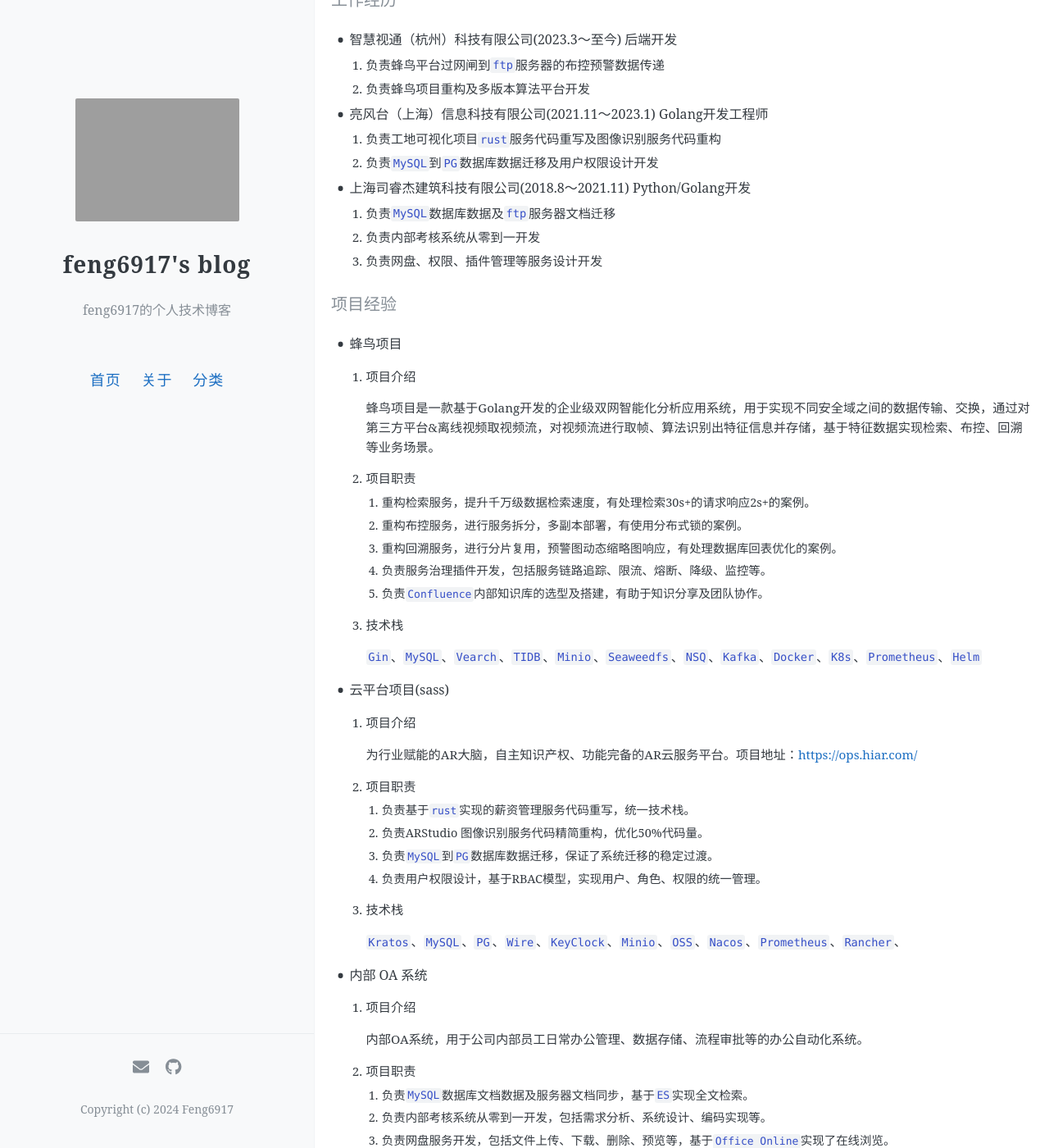
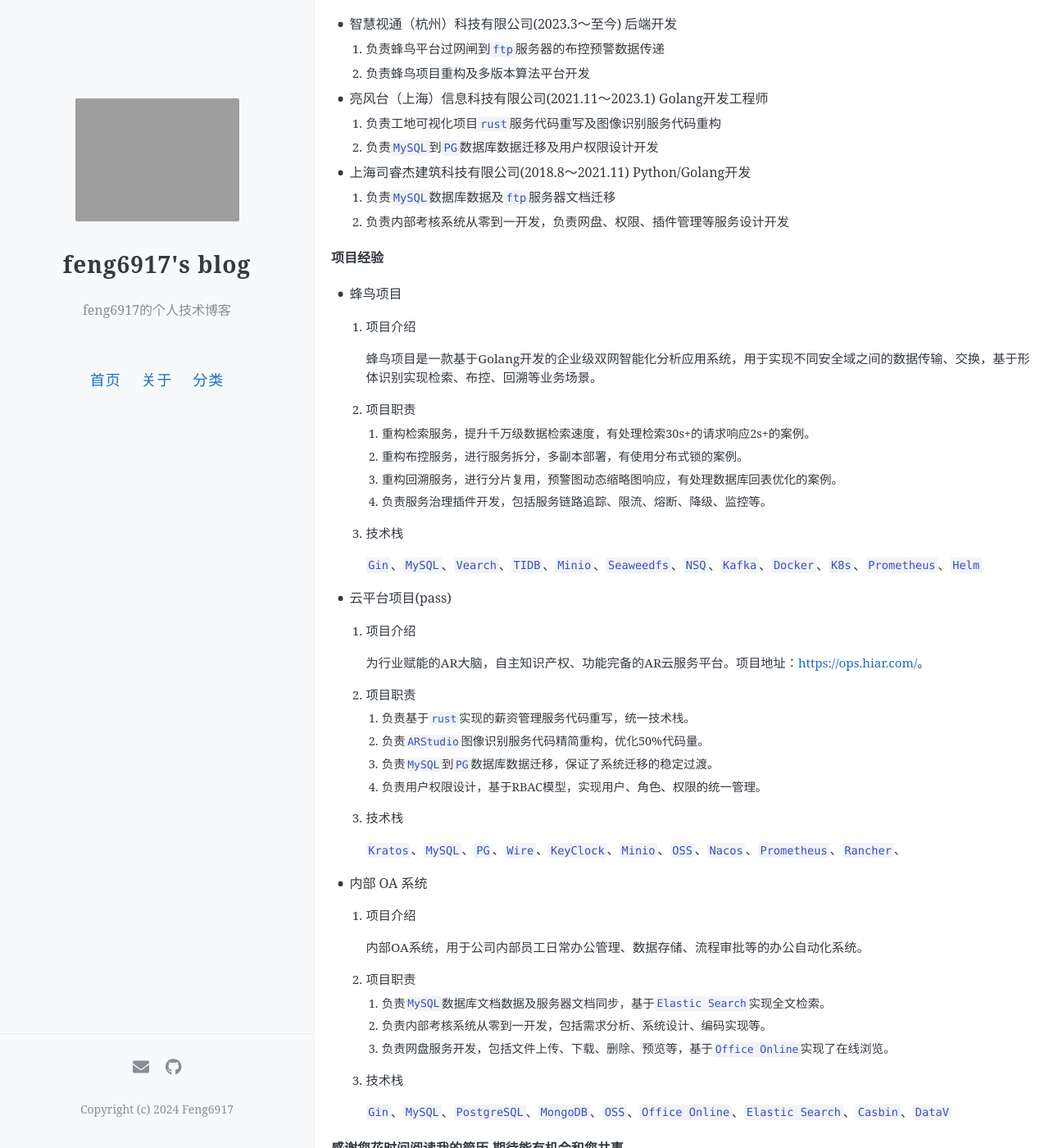
Before and after one commit to feng6917/feng6917.github.io, a Jekyll site: the page built from garbge/Golang-马燕争.md, in a window 1280 px wide and 1400 px high, scrolled down 716 px. Shown: the whole window at 82% size. Built offline with Jekyll 4.4.1, drawn with Linux system fonts in a browser that asks for light colours; our own code applies the rules of GitHub Pages for plain Markdown files; some of the changed text lies outside the part shown.

Commit message:
fix: garbage

```diff
--- a/garbge/Golang-马燕争.md
+++ b/garbge/Golang-马燕争.md
@@ -1,26 +1,26 @@
-#### 个人简历
+<h5 align = "center">个人简历</h5>
 
-#### 基本信息
+##### 基本信息
 
 - 马燕争
 - 本科, 南京航空航天大学
-- 手机号：166-5116-3607
+- 手机号：175-2132-8428
 - 邮箱：<feng6917@gmail.com>
 
-##### 自我介绍
+###### 自我介绍
 
     六年以上互联网研发经验，对后端架构和整体业务有深入的了解，对分布式、高并发、微服务架构设计有深度了解，对权限设计有深入了解，负责过日千万级数据的检索，有服务重构及数据迁移经验，有深入研究过语言底层实现，喜欢跟踪与钻研新技术，有开源代码调整和GUI开发经验。
 
-#### 工作技能
+##### 工作技能
 
 1. 掌握`Golang`语言，对`Channel`、`Context`、`Goroutine`、`Mutex`、`GC`等底层实现有一定了解，熟悉常用数据结构及设计模式。
-2. 熟悉`Gin`开源框架，熟悉`handlersChain`、`gin.Context`及`radix tree`设计实现，具备一定的框架定制开发能力。
+2. 深入了解`Gin`开源框架，熟悉`handlersChain`、`gin.Context`及`radix tree`设计实现，具备一定的框架定制开发能力。
 3. 熟悉`MySQL`数据库，包括索引、事务、锁、存储引擎等概念，熟悉`SQL`语句优化和调优方法，具备一定的数据库设计能力。
 4. 熟悉`Redis`数据库，熟悉常用数据结构、持久化、主从复制、哨兵、过期策略等，具备一定的缓存设计能力。
 5. 熟悉常见消息中间件的使用，如`NSQ`、`Kafka`等，熟悉缓存队列、消息队列及延迟队列的设计原理和实现。
 6. 熟悉容器化开发，熟悉`Docker`、`Kubernetes`等容器化技术，具备一定的容器化部署和运维能力。
 
-#### 工作经历
+##### 工作经历
 
 - 智慧视通（杭州）科技有限公司(2023.3～至今) 后端开发
   1. 负责蜂鸟平台过网闸到`ftp`服务器的布控预警数据传递
@@ -32,37 +32,35 @@
 
 - 上海司睿杰建筑科技有限公司(2018.8～2021.11) Python/Golang开发
   1. 负责`MySQL`数据库数据及`ftp`服务器文档迁移
-  2. 负责内部考核系统从零到一开发
-  3. 负责网盘、权限、插件管理等服务设计开发
+  2. 负责内部考核系统从零到一开发，负责网盘、权限、插件管理等服务设计开发
 
-#### 项目经验
+##### 项目经验
 
 - 蜂鸟项目
 
     1. 项目介绍
 
-        蜂鸟项目是一款基于Golang开发的企业级双网智能化分析应用系统，用于实现不同安全域之间的数据传输、交换，通过对第三方平台&离线视频取视频流，对视频流进行取帧、算法识别出特征信息并存储，基于特征数据实现检索、布控、回溯等业务场景。
+        蜂鸟项目是一款基于Golang开发的企业级双网智能化分析应用系统，用于实现不同安全域之间的数据传输、交换，基于形体识别实现检索、布控、回溯等业务场景。
 
     2. 项目职责
         1. 重构检索服务，提升千万级数据检索速度，有处理检索30s+的请求响应2s+的案例。
         2. 重构布控服务，进行服务拆分，多副本部署，有使用分布式锁的案例。
         3. 重构回溯服务，进行分片复用，预警图动态缩略图响应，有处理数据库回表优化的案例。
         4. 负责服务治理插件开发，包括服务链路追踪、限流、熔断、降级、监控等。
-        5. 负责`Confluence`内部知识库的选型及搭建，有助于知识分享及团队协作。
 
     3. 技术栈
 
         `Gin`、`MySQL`、`Vearch`、`TIDB`、`Minio`、`Seaweedfs`、`NSQ`、`Kafka`、`Docker`、`K8s`、`Prometheus`、`Helm`
 
-- 云平台项目(sass)
+- 云平台项目(pass)
 
     1. 项目介绍
 
-        为行业赋能的AR大脑，自主知识产权、功能完备的AR云服务平台。项目地址：<https://ops.hiar.com/>
+        为行业赋能的AR大脑，自主知识产权、功能完备的AR云服务平台。项目地址：<https://ops.hiar.com/>。
 
     2. 项目职责
         1. 负责基于`rust`实现的薪资管理服务代码重写，统一技术栈。
-        2. 负责ARStudio 图像识别服务代码精简重构，优化50%代码量。
+        2. 负责`ARStudio`图像识别服务代码精简重构，优化50%代码量。
         3. 负责`MySQL`到`PG`数据库数据迁移，保证了系统迁移的稳定过渡。
         4. 负责用户权限设计，基于RBAC模型，实现用户、角色、权限的统一管理。
 
@@ -76,7 +74,7 @@
         内部OA系统，用于公司内部员工日常办公管理、数据存储、流程审批等的办公自动化系统。
 
     2. 项目职责
-        1. 负责`MySQL`数据库文档数据及服务器文档同步，基于`ES`实现全文检索。
+        1. 负责`MySQL`数据库文档数据及服务器文档同步，基于`Elastic Search`实现全文检索。
         2. 负责内部考核系统从零到一开发，包括需求分析、系统设计、编码实现等。
         3. 负责网盘服务开发，包括文件上传、下载、删除、预览等，基于`Office Online`实现了在线浏览。
 
@@ -84,4 +82,4 @@
 
         `Gin`、`MySQL`、`PostgreSQL`、`MongoDB`、`OSS`、`Office Online`、`Elastic Search`、`Casbin`、`DataV`
 
-### 感谢您花时间阅读我的简历,期待能有机会和您共事
+##### 感谢您花时间阅读我的简历,期待能有机会和您共事
```
